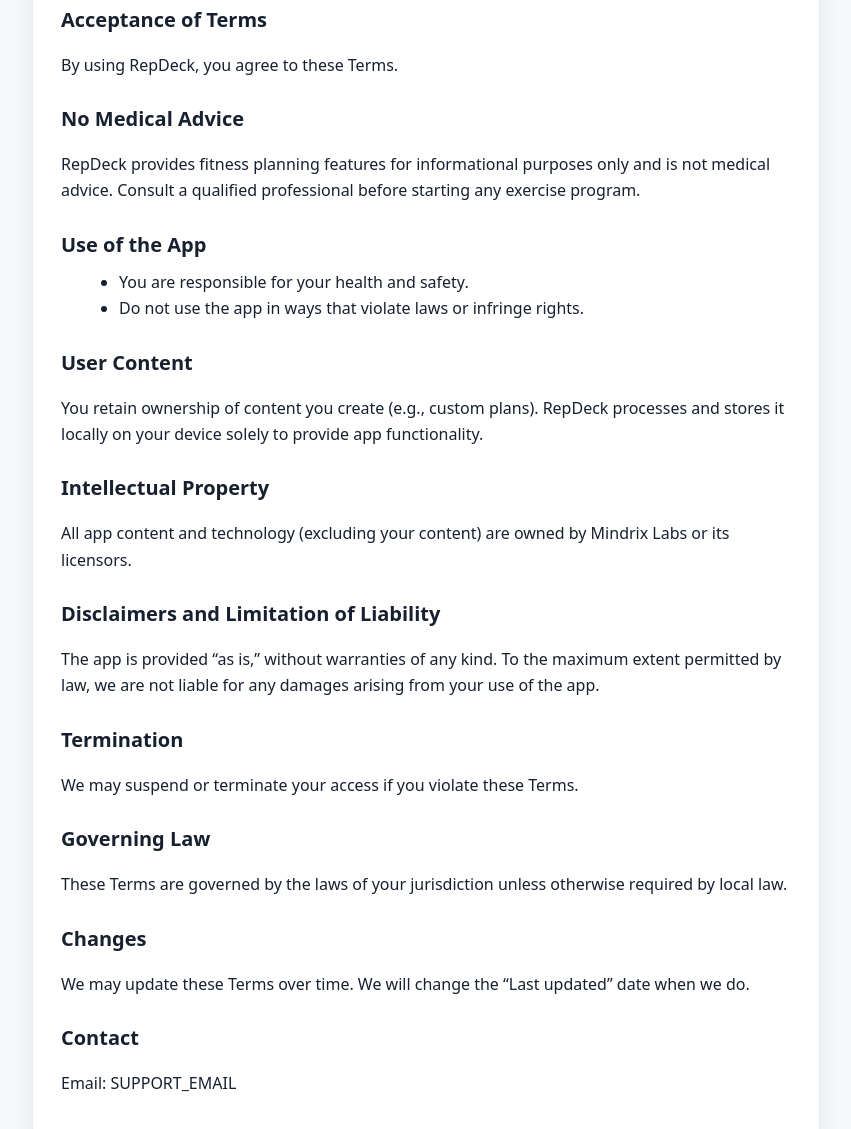
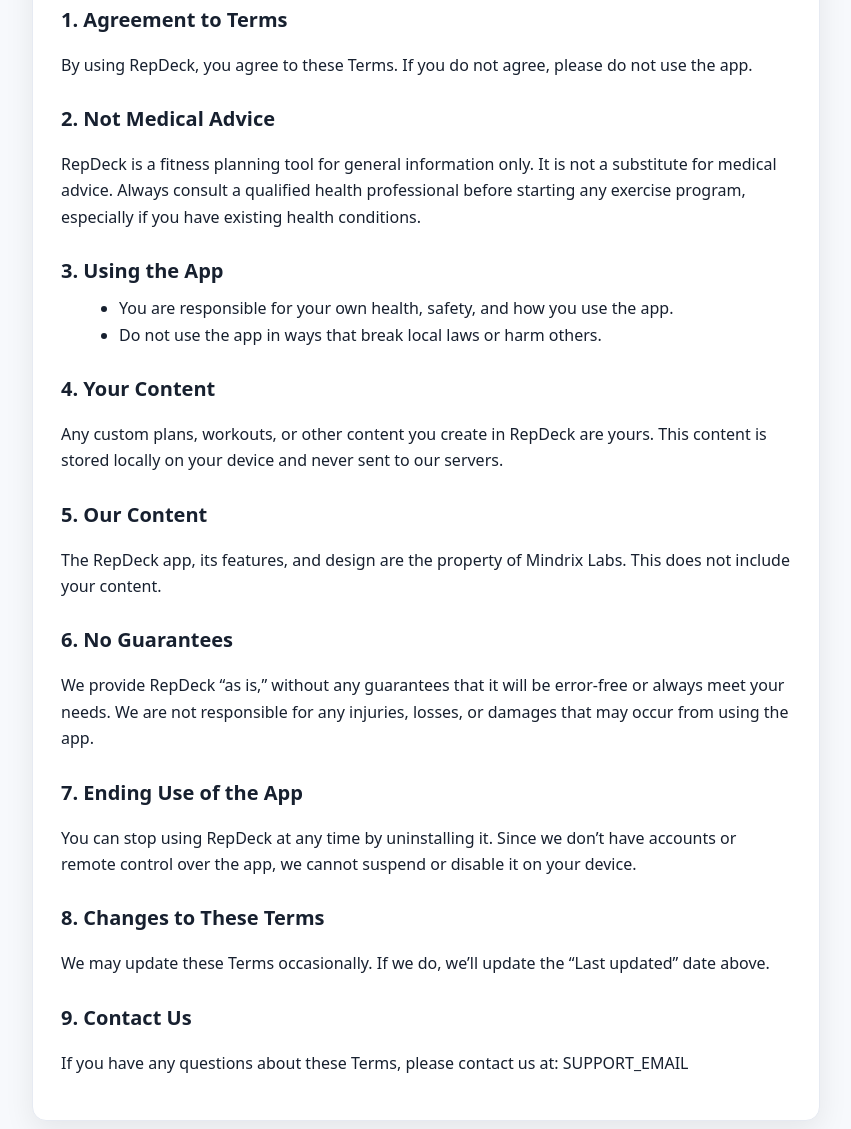
Before and after one commit to MindrixLabs/repdeck-legal, a plain HTML site: page terms/index.html in a window 1280 px wide. Shown: the part 241-1370 px from the top of the page, without its empty margins (214-1065 px from the left). Drawn offline with Linux system fonts and the light colour scheme.

Commit message:
Update index.html

```diff
--- a/terms/index.html
+++ b/terms/index.html
@@ -7,60 +7,25 @@
   <meta name="description" content="Terms of Service for RepDeck by Mindrix Labs." />
   <meta property="og:title" content="RepDeck — Terms of Service" />
   <meta property="og:description" content="Your use of RepDeck and related terms." />
-  <meta property="og:type" content="website" />
   <meta name="theme-color" content="#4F7DF3" />
   <style>
-    :root {
-      --bg: #0e1116; --card:#151923; --text:#e7ecf3; --muted:#a8b0bf;
-      --border:#232a39; --accent:#4F7DF3; --accent-2:#365dd3; --max:820px;
-    }
-    @media (prefers-color-scheme: light) {
-      :root { --bg:#f7f9fc; --card:#ffffff; --text:#17202f; --muted:#5c677a; --border:#e6eaf2; }
-    }
-    * { box-sizing: border-box; }
-    body {
-      margin: 0; background: var(--bg); color: var(--text);
-      font: 16px/1.65 system-ui, -apple-system, Segoe UI, Roboto, Ubuntu, Cantarell, Noto Sans, Arial, sans-serif;
-    }
-    a { color: var(--accent); text-decoration: none; }
-    a:hover { text-decoration: underline; }
-    header {
-      position: sticky; top: 0; z-index: 10; backdrop-filter: blur(8px);
-      background: color-mix(in srgb, var(--bg) 85%, transparent);
-      border-bottom: 1px solid var(--border);
-    }
-    .nav {
-      max-width: var(--max); margin: 0 auto; padding: 14px 16px;
-      display: flex; align-items: center; gap: 12px;
-    }
-    .logo {
-      width: 28px; height: 28px; border-radius: 8px;
-      background: linear-gradient(135deg, var(--accent), var(--accent-2));
-      display: inline-block;
-    }
-    .brand { font-weight: 700; letter-spacing: .2px; }
-    main { max-width: var(--max); margin: 28px auto 40px; padding: 0 16px; }
-    .card {
-      background: var(--card); border: 1px solid var(--border);
-      border-radius: 14px; padding: 28px;
-      box-shadow: 0 10px 30px rgba(0,0,0,.08);
-    }
-    h1 { font-size: 28px; margin: 0 0 10px; }
-    h2 { font-size: 20px; margin: 24px 0 8px; }
-    p, li { color: var(--text); }
-    .muted { color: var(--muted); }
-    .tag {
-      display: inline-block; padding: 2px 10px; border-radius: 999px;
-      background: color-mix(in srgb, var(--accent) 18%, transparent);
-      color: var(--accent); border: 1px solid color-mix(in srgb, var(--accent) 40%, transparent);
-      font-size: 12px; margin-left: 8px;
-    }
-    footer {
-      max-width: var(--max); margin: 20px auto 48px; padding: 0 16px;
-      color: var(--muted);
-    }
-    .hr { height: 1px; background: var(--border); margin: 22px 0; }
-    ul { margin: 8px 0 0 18px; }
+    :root { --bg:#0e1116; --card:#151923; --text:#e7ecf3; --muted:#a8b0bf; --border:#232a39; --accent:#4F7DF3; --accent2:#365dd3; --max:820px; }
+    @media (prefers-color-scheme: light) { :root { --bg:#f7f9fc; --card:#fff; --text:#17202f; --muted:#5c677a; --border:#e6eaf2; } }
+    * { box-sizing: border-box }
+    body { margin:0; background:var(--bg); color:var(--text); font:16px/1.65 system-ui,-apple-system,Segoe UI,Roboto,Ubuntu,Cantarell,Noto Sans,Arial,sans-serif }
+    header { position:sticky; top:0; z-index:10; backdrop-filter:blur(8px); background:color-mix(in srgb,var(--bg) 85%, transparent); border-bottom:1px solid var(--border) }
+    .nav { max-width:var(--max); margin:0 auto; padding:14px 16px; display:flex; align-items:center; gap:12px }
+    .logo { width:28px; height:28px; border-radius:8px; background:linear-gradient(135deg,var(--accent),var(--accent2)) }
+    .brand { font-weight:700; letter-spacing:.2px }
+    .tag { margin-left:8px; font-size:12px; color:var(--accent); background:color-mix(in srgb,var(--accent) 18%, transparent); border:1px solid color-mix(in srgb,var(--accent) 40%, transparent); border-radius:999px; padding:2px 10px; display:inline-block }
+    main { max-width:var(--max); margin:28px auto 40px; padding:0 16px }
+    .card { background:var(--card); border:1px solid var(--border); border-radius:14px; padding:28px; box-shadow:0 10px 30px rgba(0,0,0,.08) }
+    h1 { margin:0 0 10px; font-size:28px }
+    h2 { margin:24px 0 8px; font-size:20px }
+    .muted{ color:var(--muted) }
+    .hr{ height:1px; background:var(--border); margin:22px 0 }
+    ul{ margin:8px 0 0 18px }
+    footer { max-width:var(--max); margin:20px auto 48px; padding:0 16px; color:var(--muted) }
   </style>
 </head>
 <body>
@@ -71,48 +36,43 @@
       <span class="tag">Terms of Service</span>
     </div>
   </header>
-
   <main>
     <div class="card">
-      <h1>Terms of Service</h1>
+      <h1>RepDeck – Terms of Service</h1>
       <div class="muted">Last updated: 2025-08-14</div>
       <div class="hr"></div>
 
-      <h2>Acceptance of Terms</h2>
-      <p>By using RepDeck, you agree to these Terms.</p>
+      <h2>1. Agreement to Terms</h2>
+      <p>By using RepDeck, you agree to these Terms. If you do not agree, please do not use the app.</p>
 
-      <h2>No Medical Advice</h2>
-      <p>RepDeck provides fitness planning features for informational purposes only and is not medical advice. Consult a qualified professional before starting any exercise program.</p>
+      <h2>2. Not Medical Advice</h2>
+      <p>RepDeck is a fitness planning tool for general information only. It is not a substitute for medical advice. Always consult a qualified health professional before starting any exercise program, especially if you have existing health conditions.</p>
 
-      <h2>Use of the App</h2>
+      <h2>3. Using the App</h2>
       <ul>
-        <li>You are responsible for your health and safety.</li>
-        <li>Do not use the app in ways that violate laws or infringe rights.</li>
+        <li>You are responsible for your own health, safety, and how you use the app.</li>
+        <li>Do not use the app in ways that break local laws or harm others.</li>
       </ul>
 
-      <h2>User Content</h2>
-      <p>You retain ownership of content you create (e.g., custom plans). RepDeck processes and stores it locally on your device solely to provide app functionality.</p>
+      <h2>4. Your Content</h2>
+      <p>Any custom plans, workouts, or other content you create in RepDeck are yours. This content is stored locally on your device and never sent to our servers.</p>
 
-      <h2>Intellectual Property</h2>
-      <p>All app content and technology (excluding your content) are owned by Mindrix Labs or its licensors.</p>
+      <h2>5. Our Content</h2>
+      <p>The RepDeck app, its features, and design are the property of Mindrix Labs. This does not include your content.</p>
 
-      <h2>Disclaimers and Limitation of Liability</h2>
-      <p>The app is provided “as is,” without warranties of any kind. To the maximum extent permitted by law, we are not liable for any damages arising from your use of the app.</p>
+      <h2>6. No Guarantees</h2>
+      <p>We provide RepDeck “as is,” without any guarantees that it will be error-free or always meet your needs. We are not responsible for any injuries, losses, or damages that may occur from using the app.</p>
 
-      <h2>Termination</h2>
-      <p>We may suspend or terminate your access if you violate these Terms.</p>
+      <h2>7. Ending Use of the App</h2>
+      <p>You can stop using RepDeck at any time by uninstalling it. Since we don’t have accounts or remote control over the app, we cannot suspend or disable it on your device.</p>
 
-      <h2>Governing Law</h2>
-      <p>These Terms are governed by the laws of your jurisdiction unless otherwise required by local law.</p>
+      <h2>8. Changes to These Terms</h2>
+      <p>We may update these Terms occasionally. If we do, we’ll update the “Last updated” date above.</p>
 
-      <h2>Changes</h2>
-      <p>We may update these Terms over time. We will change the “Last updated” date when we do.</p>
-
-      <h2>Contact</h2>
-      <p>Email: SUPPORT_EMAIL</p>
+      <h2>9. Contact Us</h2>
+      <p>If you have any questions about these Terms, please contact us at: SUPPORT_EMAIL</p>
     </div>
   </main>
-
   <footer>
     <div>© <span id="y"></span> Mindrix Labs. All rights reserved.</div>
   </footer>
```
